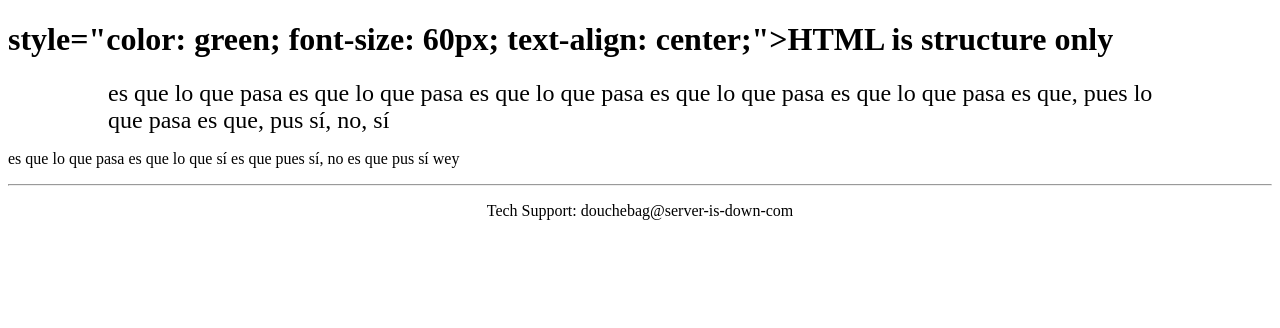
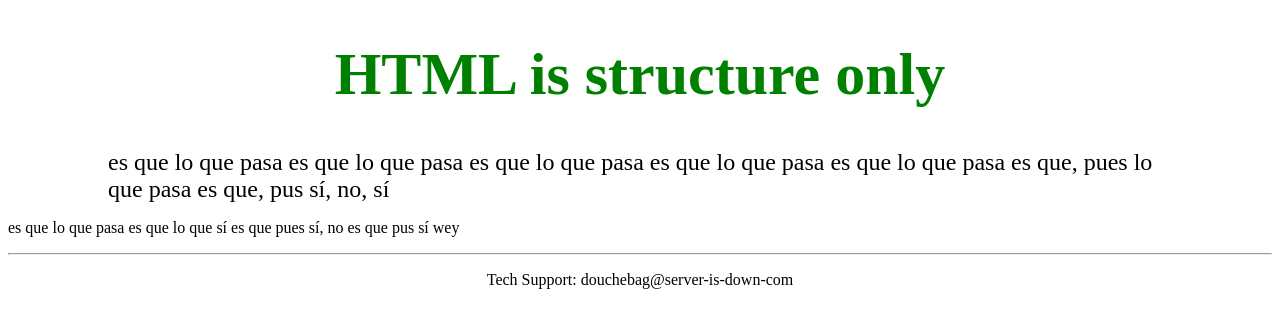
Before and after one commit to psyact/coursera-test, a plain HTML site: page site/index.html in a window 1280 px wide. Drawn offline with Linux system fonts and the light colour scheme.

Commit message:
corrección 1.1

```diff
--- a/site/index.html
+++ b/site/index.html
@@ -4,7 +4,7 @@
 	<title>HTML is structure only</title>
 </head>
 <body>
-<h1> style="color: green; font-size: 60px; text-align: center;">HTML is structure only</h1>
+<h1 style="color: green; font-size: 60px; text-align: center;">HTML is structure only</h1>
 <p style="margin: 0 100px 0 100px; font-size: 1.5em;">es que lo que pasa es que lo que pasa es que lo que pasa es que lo que pasa es que lo que pasa es que, pues lo que pasa es que, pus sí, no, sí</p>
 <p> es que lo que pasa es que lo que sí es que pues sí, no es que pus sí wey</p>
 <footer>
```
